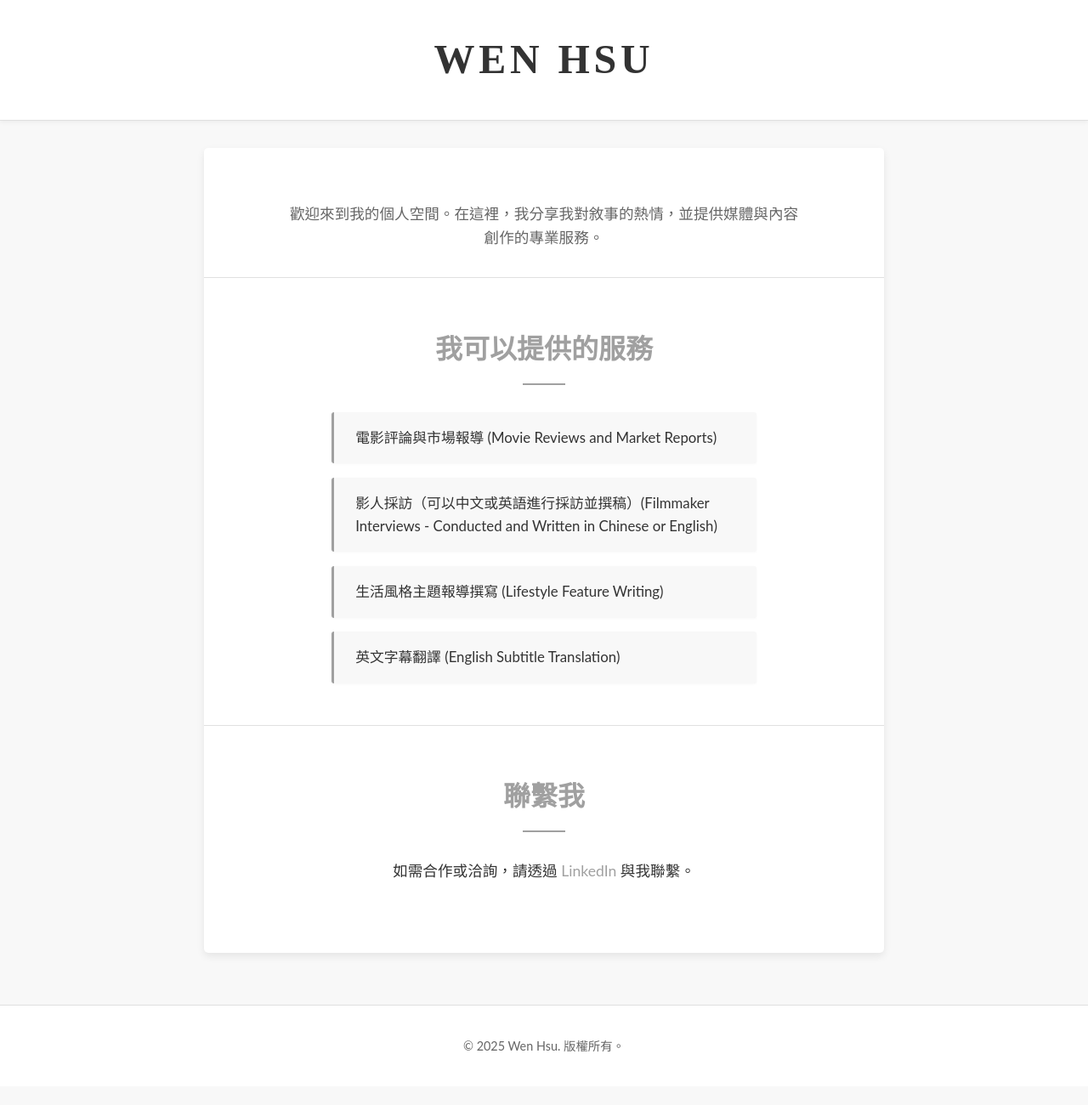
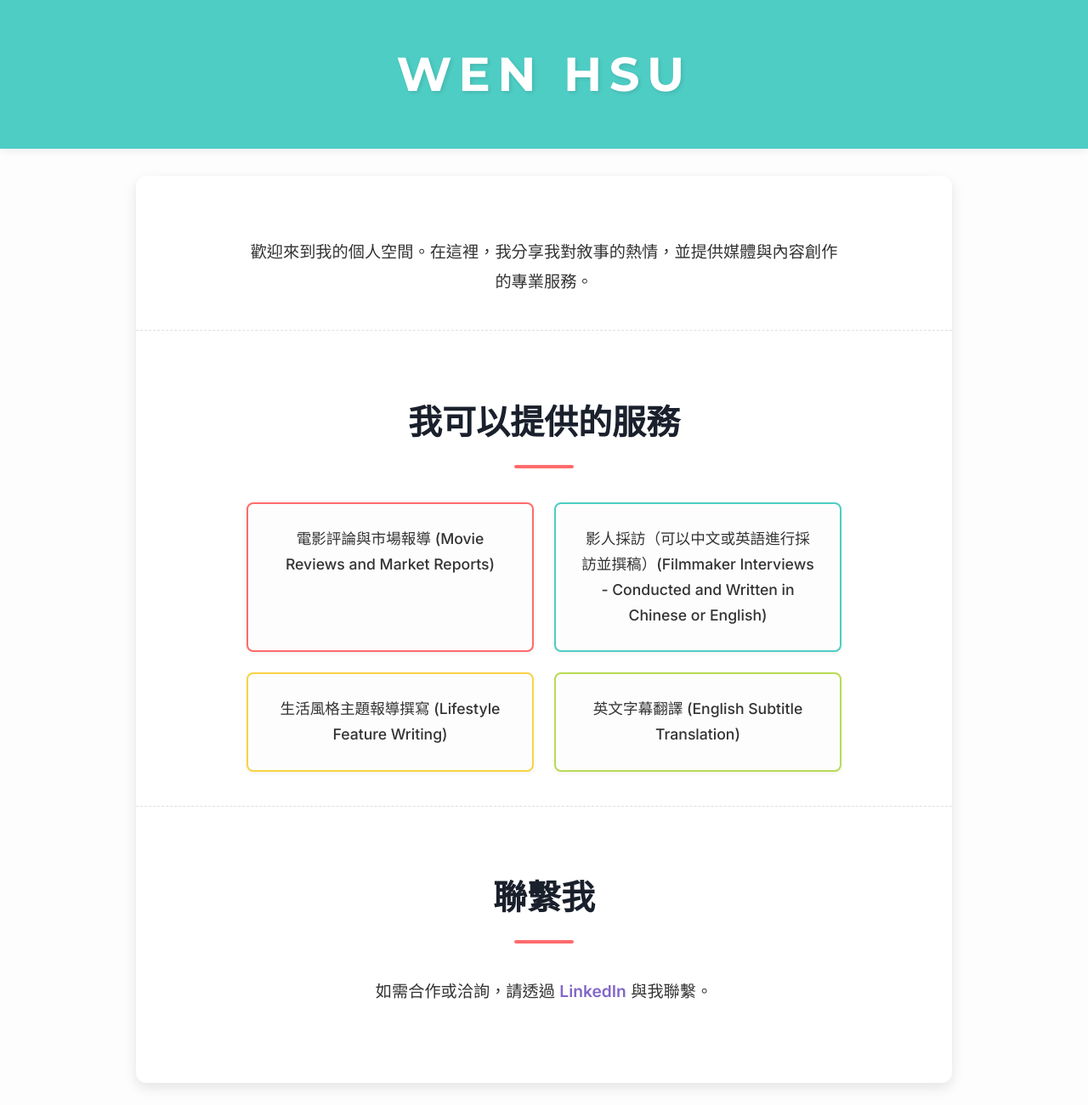
Before and after one commit to moijereve/wenhsu, a plain HTML site: page index.html in a window 1280 px wide. Shown: the top 1300 px of the page at 85% size. Before the commit the page ends 1278 px from the top, so only its background shows below. Drawn offline with Linux system fonts and the light colour scheme.

Commit message:
Update style.css

```diff
--- a/style.css
+++ b/style.css
@@ -1,163 +1,229 @@
 /* style.css */
+/* 定義 CSS 變數，方便統一管理顏色和字體，靈感來自 Papier Tigre 的繽紛調色盤 */
 :root {
-    --primary-bg: #f8f8f8;
-    --secondary-bg: #ffffff;
-    --text-color: #333333;
-    --light-text-color: #666666;
-    --accent-color: #a0a0a0; /* Subtle accent for a luxurious feel */
-    --border-color: #e0e0e0;
+    --primary-bg: #fdfdfd; /* 整體頁面背景，近似純白 */
+    --text-color: #333333; /* 主要文字顏色，深灰色 */
+    --heading-color: #1a202c; /* 標題文字顏色，更深沉的灰藍色 */
+
+    /* 鮮豔的強調色，參考 Papier Tigre 的配色風格 */
+    --accent-red: #FF6B6B;      /* 活潑的紅色 */
+    --accent-turquoise: #4ECDC4; /* 清新的綠松石色 */
+    --accent-yellow: #F8D347;    /* 明亮的黃色 */
+    --accent-green: #BADA55;     /* 嫩綠色 */
+    --accent-purple: #8367C7;    /* 溫暖的紫色 */
+
+    --border-line: #e0e0e0; /* 區塊間分隔線的顏色，淺灰色 */
+    --shadow-light: rgba(0,0,0,0.05); /* 輕微的陰影效果 */
 }
 
+/* 全局樣式設定 */
 body {
-    font-family: 'Lato', sans-serif;
-    line-height: 1.6;
+    font-family: 'Inter', sans-serif; /* 使用 Inter 字體作為內文，清晰現代 */
+    line-height: 1.7; /* 行高，增加閱讀舒適度 */
     margin: 0;
     padding: 0;
-    background-color: var(--primary-bg);
-    color: var(--text-color);
-    display: flex;
-    flex-direction: column;
-    min-height: 100vh;
-    align-items: center;
+    background-color: var(--primary-bg); /* 設定主要背景色 */
+    color: var(--text-color); /* 設定主要文字顏色 */
+    display: flex; /* 使用 Flexbox 布局實現垂直置中和內容區塊彈性 */
+    flex-direction: column; /* 垂直排列子元素 */
+    min-height: 100vh; /* 確保內容佔據整個視窗高度 */
+    align-items: center; /* 水平居中 */
+    box-sizing: border-box; /* 確保 padding 和 border 包含在元素的總寬高內 */
 }
 
+/* 頁首樣式 */
 header {
     width: 100%;
-    background-color: var(--secondary-bg);
-    padding: 2em 0;
-    text-align: center;
-    border-bottom: 1px solid var(--border-color);
-    box-shadow: 0 2px 5px rgba(0,0,0,0.05);
+    background-color: var(--accent-turquoise); /* 頁首使用鮮豔的綠松石色背景 */
+    padding: 2.5em 0; /* 上下邊距 */
+    text-align: center; /* 文字居中 */
+    box-shadow: 0 4px 8px var(--shadow-light); /* 輕微陰影，增加層次感 */
+    color: white; /* 頁首文字顏色設為白色，與背景形成對比 */
 }
 
 header h1 {
-    font-family: 'Playfair Display', serif;
-    font-size: 3em;
-    color: var(--text-color);
-    letter-spacing: 0.1em;
+    font-family: 'Montserrat', sans-serif; /* 使用 Montserrat 字體作為標題，粗體且現代 */
+    font-size: 3.5em; /* 標題字體大小 */
+    letter-spacing: 0.15em; /* 增加字元間距，提升設計感 */
     margin: 0;
+    text-transform: uppercase; /* 標題文字轉換為大寫 */
+    text-shadow: 2px 2px 4px rgba(0,0,0,0.1); /* 文字陰影，讓標題更突出 */
 }
 
+/* 主要內容區域樣式 */
 main {
-    flex-grow: 1;
-    width: 90%;
-    max-width: 800px;
+    flex-grow: 1; /* 佔據剩餘垂直空間 */
+    width: 90%; /* 寬度佔 90% */
+    max-width: 960px; /* 最大寬度限制，避免在寬螢幕上過於分散 */
     padding: 2em 0;
-    margin: 2em auto;
-    background-color: var(--secondary-bg);
-    box-shadow: 0 4px 10px rgba(0,0,0,0.08);
-    border-radius: 5px;
+    margin: 2em auto; /* 上下邊距，左右自動居中 */
+    background-color: white; /* 主要內容區背景色為白色 */
+    box-shadow: 0 6px 15px rgba(0,0,0,0.1); /* 較明顯陰影，增加立體感 */
+    border-radius: 12px; /* 圓角邊框，更柔和的視覺效果 */
+    overflow: hidden; /* 防止內部元素溢出 */
 }
 
+/* 各個內容區塊 (section) 樣式 */
 section {
-    padding: 2em 3em;
-    border-bottom: 1px solid var(--border-color);
+    padding: 2.5em 3.5em; /* 內邊距，提供內容足夠的呼吸空間 */
+    border-bottom: 1px dashed var(--border-line); /* 區塊間使用虛線分隔，增添玩味 */
+    position: relative;
+    z-index: 1; /* 確保內容位於任何背景裝飾之上 */
 }
 
 section:last-child {
-    border-bottom: none;
+    border-bottom: none; /* 最後一個區塊沒有底部邊框 */
 }
 
+/* 區塊標題 (h2) 樣式 */
 h2 {
-    font-family: 'Playfair Display', serif;
-    font-size: 2em;
-    color: var(--accent-color);
+    font-family: 'Montserrat', sans-serif; /* 標題字體 */
+    font-size: 2.5em;
+    color: var(--heading-color); /* 標題顏色 */
     text-align: center;
     margin-bottom: 1.5em;
     position: relative;
+    text-transform: uppercase; /* 標題文字轉換為大寫 */
+    font-weight: 700; /* 粗體標題 */
 }
 
 h2::after {
-    content: '';
+    content: ''; /* 偽元素，用於標題下方的彩色短線裝飾 */
     position: absolute;
     left: 50%;
-    bottom: -0.5em;
-    transform: translateX(-50%);
-    width: 50px;
-    height: 2px;
-    background-color: var(--accent-color);
+    bottom: -0.5em; /* 位於標題下方 */
+    transform: translateX(-50%); /* 水平居中 */
+    width: 70px; /* 短線寬度 */
+    height: 4px; /* 短線高度 */
+    background-color: var(--accent-red); /* 短線顏色使用活潑的紅色 */
+    border-radius: 2px; /* 圓角短線 */
 }
 
+/* 介紹文字樣式 */
 .intro p {
-    font-size: 1.1em;
+    font-size: 1.2em; /* 稍大的字體 */
     text-align: center;
-    max-width: 600px;
+    max-width: 700px; /* 限制段落寬度，提升閱讀性 */
     margin: 0 auto;
-    color: var(--light-text-color);
+    color: var(--text-color);
+    line-height: 1.8; /* 更大的行高 */
 }
 
+/* 服務列表 (ul) 樣式 */
 .services ul {
-    list-style: none;
+    list-style: none; /* 移除列表項目符號 */
     padding: 0;
-    margin: 0 auto;
-    max-width: 500px;
+    margin: 2em auto 0;
+    max-width: 700px;
+    display: grid; /* 使用 CSS Grid 布局，使服務項目整齊排列 */
+    grid-template-columns: repeat(auto-fit, minmax(280px, 1fr)); /* 自動適應欄數，最小寬度 280px */
+    gap: 1.5em; /* 網格項目之間的間距 */
 }
 
+/* 服務列表項目 (li) 樣式 */
 .services li {
-    background-color: var(--primary-bg);
-    margin-bottom: 1em;
-    padding: 1em 1.5em;
-    border-left: 3px solid var(--accent-color);
-    border-radius: 3px;
-    box-shadow: 0 1px 3px rgba(0,0,0,0.03);
-    font-size: 1.05em;
+    background-color: var(--primary-bg); /* 服務項目背景色 */
+    padding: 1.5em;
+    border-radius: 8px; /* 圓角邊框 */
+    box-shadow: 0 2px 5px var(--shadow-light); /* 輕微陰影 */
+    font-size: 1.1em;
+    font-weight: 500;
+    transition: transform 0.3s ease, box-shadow 0.3s ease; /* 鼠標懸停時的平滑過渡效果 */
+    text-align: center;
+    color: var(--text-color);
+    border: 2px solid; /* 邊框，用於添加強調色 */
 }
 
+/* 根據項目位置，為服務列表項目添加不同的邊框顏色，增加視覺豐富性 */
+.services li:nth-child(1) { border-color: var(--accent-red); }
+.services li:nth-child(2) { border-color: var(--accent-turquoise); }
+.services li:nth-child(3) { border-color: var(--accent-yellow); }
+.services li:nth-child(4) { border-color: var(--accent-green); }
+/* 如果有更多服務項目，可以繼續添加 nth-child 或使用不同的配色策略 */
+
+/* 服務列表項目鼠標懸停效果 */
+.services li:hover {
+    transform: translateY(-5px); /* 向上輕微移動 */
+    box-shadow: 0 6px 15px rgba(0,0,0,0.15); /* 更明顯的陰影 */
+}
+
+/* 聯繫文字樣式 */
 .contact p {
     text-align: center;
-    font-size: 1.1em;
+    font-size: 1.2em;
+    color: var(--text-color);
 }
 
+/* 連結 (a) 樣式 */
 a {
-    color: var(--accent-color);
-    text-decoration: none;
-    transition: color 0.3s ease;
+    color: var(--accent-purple); /* 連結顏色使用紫色，醒目且不失優雅 */
+    text-decoration: none; /* 移除下劃線 */
+    font-weight: 600; /* 連結文字稍粗 */
+    transition: color 0.3s ease; /* 顏色變化過渡效果 */
 }
 
 a:hover {
-    color: var(--text-color);
+    color: var(--accent-red); /* 鼠標懸停時連結顏色變為紅色 */
 }
 
+/* 頁腳樣式 */
 footer {
     width: 100%;
-    padding: 1.5em 0;
+    padding: 1.8em 0;
     text-align: center;
-    color: var(--light-text-color);
-    font-size: 0.9em;
-    background-color: var(--secondary-bg);
-    border-top: 1px solid var(--border-color);
+    color: var(--text-color);
+    font-size: 0.95em;
+    background-color: var(--accent-yellow); /* 頁腳使用鮮明的黃色背景 */
+    border-top: 1px dashed var(--border-line); /* 虛線邊框 */
     margin-top: 2em;
+    box-shadow: 0 -2px 5px var(--shadow-light); /* 頁腳輕微陰影 */
 }
 
-@media (max-width: 768px) {
-    header h1 {
-        font-size: 2.5em;
+/* 響應式設計：針對平板電腦尺寸 (最大寬度 900px) */
+@media (max-width: 900px) {
+    main {
+        width: 95%; /* 主內容區寬度調整 */
     }
-
-    main {
-        width: 95%;
-        padding: 1em 0;
-    }
-
     section {
-        padding: 1.5em 1.5em;
-    }
-
-    h2 {
-        font-size: 1.8em;
+        padding: 2em 2.5em; /* 內邊距調整 */
     }
 }
 
+/* 響應式設計：針對較小平板和手機尺寸 (最大寬度 768px) */
+@media (max-width: 768px) {
+    header h1 {
+        font-size: 2.8em; /* 頁首標題字體縮小 */
+    }
+    h2 {
+        font-size: 2em; /* 區塊標題字體縮小 */
+    }
+    .services ul {
+        grid-template-columns: 1fr; /* 服務項目在小螢幕上垂直堆疊 */
+    }
+    section {
+        padding: 1.5em 2em; /* 內邊距進一步調整 */
+    }
+}
+
+/* 響應式設計：針對小型手機尺寸 (最大寬度 480px) */
 @media (max-width: 480px) {
     header h1 {
-        font-size: 2em;
+        font-size: 2.2em;
+        letter-spacing: 0.1em;
     }
-
-    section {
-        padding: 1em 1em;
+    h2 {
+        font-size: 1.8em;
+        margin-bottom: 1em;
     }
-
+    h2::after {
+        width: 50px;
+        height: 3px;
+        bottom: -0.3em;
+    }
     .intro p, .contact p, .services li {
         font-size: 1em;
     }
+    section {
+        padding: 1em 1.5em;
+    }
 }
```
